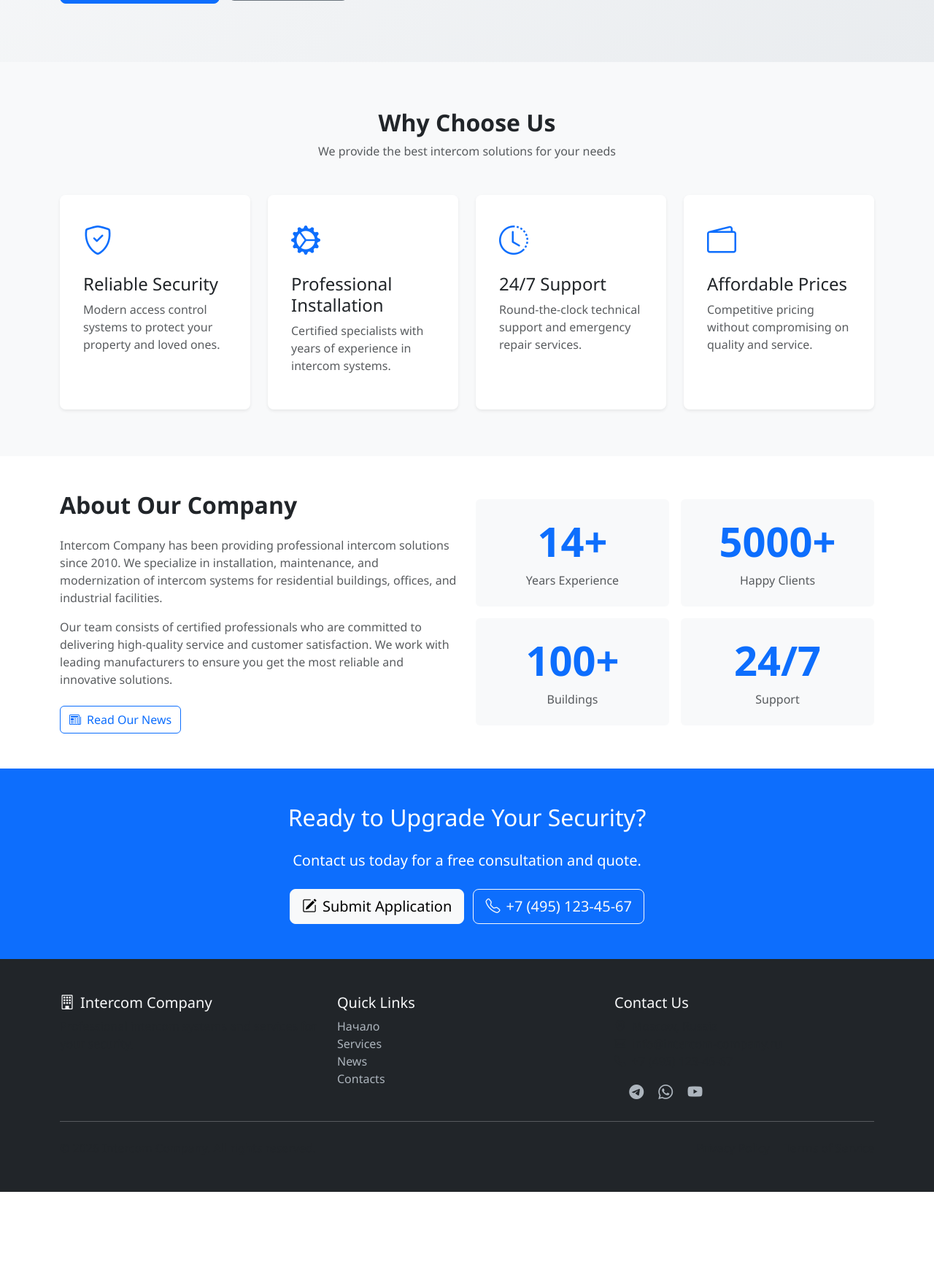
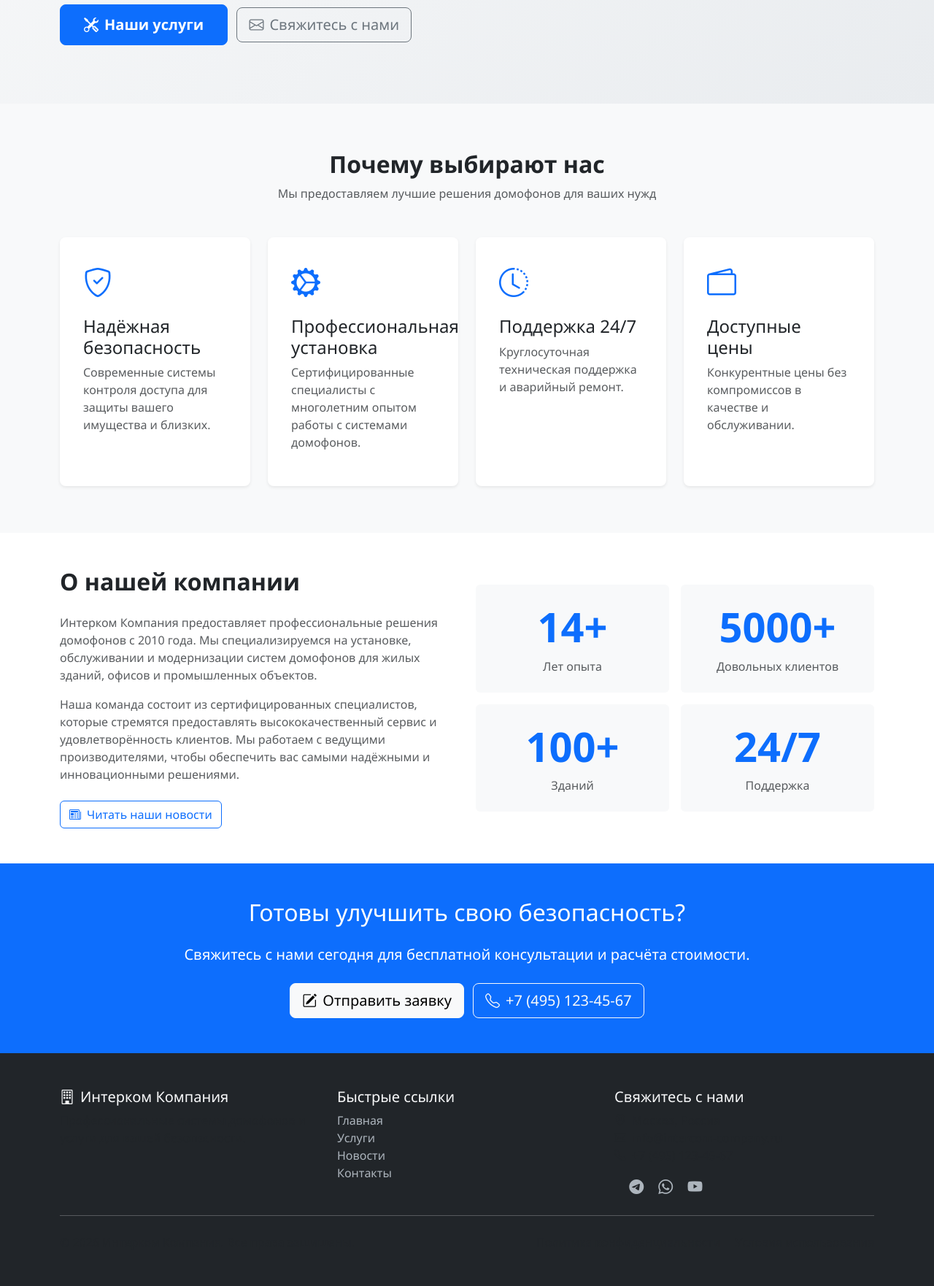
Before and after one commit to yanexx01/project, a Django app: page / in a window 1280 px wide. Shown: the part 512-2274 px from the top of the page at 73% size. Before the commit the page ends 2145 px from the top, so only its background shows below. Run offline with Django 5.2, Linux system fonts and the light colour scheme.

Commit message:
Title: Перевод интерфейса на русский язык
Key features implemented:
- Обновлен шаблон base.html с русским названием компании и текстами меню
- Переведены все шаблоны приложений на русский язык включая формы заявок, списки услуг, контактов, долгов и новостей
- Удалены теги локализации i18n из всех шаблонов
- Обновлен файл .gitignore с расширенным списком исключений

Обновлены все пользовательские интерфейсы для русскоязычного взаимодействия, подготовлено место для будущей ручной локализации.

```diff
--- a/core/templates/core/home.html
+++ b/core/templates/core/home.html
@@ -1,7 +1,6 @@
 {% extends 'base.html' %}
-{% load i18n %}
 
-{% block title %}{% trans "Home" %} - Intercom Company{% endblock %}
+{% block title %}Главная - Интерком Компания{% endblock %}
 
 {% block content %}
 <!-- Hero Section -->
@@ -9,17 +8,17 @@
     <div class="container">
         <div class="row align-items-center">
             <div class="col-lg-6">
-                <h1 class="hero-title display-5">{% trans "Modern Intercom Solutions for Your Security" %}</h1>
-                <p class="hero-lead">{% trans "Professional installation, maintenance, and repair of intercom systems. Trusted by thousands of customers across Russia." %}</p>
+                <h1 class="hero-title display-5">Современные решения домофонов для вашей безопасности</h1>
+                <p class="hero-lead">Профессиональная установка, обслуживание и ремонт систем домофонов. Нам доверяют тысячи клиентов по всей России.</p>
                 <a href="{% url 'services:list' %}" class="btn btn-primary btn-lg">
-                    <i class="bi bi-tools me-2"></i>{% trans "Our Services" %}
+                    <i class="bi bi-tools me-2"></i>Наши услуги
                 </a>
                 <a href="{% url 'contacts:list' %}" class="btn btn-outline-secondary btn-lg ms-2">
-                    <i class="bi bi-envelope me-2"></i>{% trans "Contact Us" %}
+                    <i class="bi bi-envelope me-2"></i>Свяжитесь с нами
                 </a>
             </div>
             <div class="col-lg-6 text-center mt-4 mt-lg-0">
-                <img src="https://cdn.jsdelivr.net/npm/bootstrap-icons@1.11.1/icons/building.svg" alt="Intercom System" class="img-fluid" style="max-width: 400px; opacity: 0.8;">
+                <img src="https://cdn.jsdelivr.net/npm/bootstrap-icons@1.11.1/icons/building.svg" alt="Система домофонов" class="img-fluid" style="max-width: 400px; opacity: 0.8;">
             </div>
         </div>
     </div>
@@ -29,8 +28,8 @@
 <section class="features-section bg-light">
     <div class="container">
         <div class="text-center mb-5">
-            <h2 class="fw-bold">{% trans "Why Choose Us" %}</h2>
-            <p class="text-muted">{% trans "We provide the best intercom solutions for your needs" %}</p>
+            <h2 class="fw-bold">Почему выбирают нас</h2>
+            <p class="text-muted">Мы предоставляем лучшие решения домофонов для ваших нужд</p>
         </div>
 
         <div class="row g-4">
@@ -39,8 +38,8 @@
                     <div class="feature-icon">
                         <i class="bi bi-shield-check"></i>
                     </div>
-                    <h4>{% trans "Reliable Security" %}</h4>
-                    <p class="text-muted">{% trans "Modern access control systems to protect your property and loved ones." %}</p>
+                    <h4>Надёжная безопасность</h4>
+                    <p class="text-muted">Современные системы контроля доступа для защиты вашего имущества и близких.</p>
                 </div>
             </div>
 
@@ -49,8 +48,8 @@
                     <div class="feature-icon">
                         <i class="bi bi-gear-wide-connected"></i>
                     </div>
-                    <h4>{% trans "Professional Installation" %}</h4>
-                    <p class="text-muted">{% trans "Certified specialists with years of experience in intercom systems." %}</p>
+                    <h4>Профессиональная установка</h4>
+                    <p class="text-muted">Сертифицированные специалисты с многолетним опытом работы с системами домофонов.</p>
                 </div>
             </div>
 
@@ -59,8 +58,8 @@
                     <div class="feature-icon">
                         <i class="bi bi-clock-history"></i>
                     </div>
-                    <h4>{% trans "24/7 Support" %}</h4>
-                    <p class="text-muted">{% trans "Round-the-clock technical support and emergency repair services." %}</p>
+                    <h4>Поддержка 24/7</h4>
+                    <p class="text-muted">Круглосуточная техническая поддержка и аварийный ремонт.</p>
                 </div>
             </div>
 
@@ -69,8 +68,8 @@
                     <div class="feature-icon">
                         <i class="bi bi-wallet2"></i>
                     </div>
-                    <h4>{% trans "Affordable Prices" %}</h4>
-                    <p class="text-muted">{% trans "Competitive pricing without compromising on quality and service." %}</p>
+                    <h4>Доступные цены</h4>
+                    <p class="text-muted">Конкурентные цены без компромиссов в качестве и обслуживании.</p>
                 </div>
             </div>
         </div>
@@ -82,11 +81,11 @@
     <div class="container">
         <div class="row align-items-center">
             <div class="col-lg-6">
-                <h2 class="fw-bold mb-4">{% trans "About Our Company" %}</h2>
-                <p class="text-muted mb-3">{% trans "Intercom Company has been providing professional intercom solutions since 2010. We specialize in installation, maintenance, and modernization of intercom systems for residential buildings, offices, and industrial facilities." %}</p>
-                <p class="text-muted mb-4">{% trans "Our team consists of certified professionals who are committed to delivering high-quality service and customer satisfaction. We work with leading manufacturers to ensure you get the most reliable and innovative solutions." %}</p>
+                <h2 class="fw-bold mb-4">О нашей компании</h2>
+                <p class="text-muted mb-3">Интерком Компания предоставляет профессиональные решения домофонов с 2010 года. Мы специализируемся на установке, обслуживании и модернизации систем домофонов для жилых зданий, офисов и промышленных объектов.</p>
+                <p class="text-muted mb-4">Наша команда состоит из сертифицированных специалистов, которые стремятся предоставлять высококачественный сервис и удовлетворённость клиентов. Мы работаем с ведущими производителями, чтобы обеспечить вас самыми надёжными и инновационными решениями.</p>
                 <a href="{% url 'news:list' %}" class="btn btn-outline-primary">
-                    <i class="bi bi-newspaper me-2"></i>{% trans "Read Our News" %}
+                    <i class="bi bi-newspaper me-2"></i>Читать наши новости
                 </a>
             </div>
             <div class="col-lg-6 mt-4 mt-lg-0">
@@ -94,25 +93,25 @@
                     <div class="col-6">
                         <div class="text-center p-4 bg-light rounded">
                             <h3 class="display-4 fw-bold text-primary">14+</h3>
-                            <p class="text-muted mb-0">{% trans "Years Experience" %}</p>
+                            <p class="text-muted mb-0">Лет опыта</p>
                         </div>
                     </div>
                     <div class="col-6">
                         <div class="text-center p-4 bg-light rounded">
                             <h3 class="display-4 fw-bold text-primary">5000+</h3>
-                            <p class="text-muted mb-0">{% trans "Happy Clients" %}</p>
+                            <p class="text-muted mb-0">Довольных клиентов</p>
                         </div>
                     </div>
                     <div class="col-6">
                         <div class="text-center p-4 bg-light rounded">
                             <h3 class="display-4 fw-bold text-primary">100+</h3>
-                            <p class="text-muted mb-0">{% trans "Buildings" %}</p>
+                            <p class="text-muted mb-0">Зданий</p>
                         </div>
                     </div>
                     <div class="col-6">
                         <div class="text-center p-4 bg-light rounded">
                             <h3 class="display-4 fw-bold text-primary">24/7</h3>
-                            <p class="text-muted mb-0">{% trans "Support" %}</p>
+                            <p class="text-muted mb-0">Поддержка</p>
                         </div>
                     </div>
                 </div>
@@ -124,10 +123,10 @@
 <!-- CTA Section -->
 <section class="py-5 bg-primary text-white">
     <div class="container text-center">
-        <h2 class="mb-4">{% trans "Ready to Upgrade Your Security?" %}</h2>
-        <p class="lead mb-4">{% trans "Contact us today for a free consultation and quote." %}</p>
+        <h2 class="mb-4">Готовы улучшить свою безопасность?</h2>
+        <p class="lead mb-4">Свяжитесь с нами сегодня для бесплатной консультации и расчёта стоимости.</p>
         <a href="{% url 'applications:create' %}" class="btn btn-light btn-lg">
-            <i class="bi bi-pencil-square me-2"></i>{% trans "Submit Application" %}
+            <i class="bi bi-pencil-square me-2"></i>Отправить заявку
         </a>
         <a href="tel:+74951234567" class="btn btn-outline-light btn-lg ms-2">
             <i class="bi bi-telephone me-2"></i>+7 (495) 123-45-67
--- a/templates/base.html
+++ b/templates/base.html
@@ -1,11 +1,10 @@
 <!DOCTYPE html>
 <html lang="{{ LANGUAGE_CODE }}">
 {% load static %}
-{% load i18n %}
 <head>
     <meta charset="UTF-8">
     <meta name="viewport" content="width=device-width, initial-scale=1.0">
-    <title>{% block title %}Intercom Company{% endblock %}</title>
+    <title>{% block title %}Интерком Компания{% endblock %}</title>
 
     <!-- Bootstrap 5 CSS CDN -->
     <link href="https://cdn.jsdelivr.net/npm/bootstrap@5.3.2/dist/css/bootstrap.min.css" rel="stylesheet">
@@ -22,7 +21,7 @@
         <div class="container">
             <!-- Logo -->
             <a class="navbar-brand" href="/">
-                <i class="bi bi-building me-2"></i>Intercom Company
+                <i class="bi bi-building me-2"></i>Интерком Компания
             </a>
 
             <!-- Mobile Toggle -->
@@ -34,22 +33,22 @@
             <div class="collapse navbar-collapse" id="navbarNav">
                 <ul class="navbar-nav ms-auto">
                     <li class="nav-item">
-                        <a class="nav-link" href="/">{% trans "Home" %}</a>
+                        <a class="nav-link" href="/">Главная</a>
                     </li>
                     <li class="nav-item">
-                        <a class="nav-link" href="{% url 'services:list' %}">{% trans "Services" %}</a>
+                        <a class="nav-link" href="{% url 'services:list' %}">Услуги</a>
                     </li>
                     <li class="nav-item">
-                        <a class="nav-link" href="{% url 'news:list' %}">{% trans "News" %}</a>
+                        <a class="nav-link" href="{% url 'news:list' %}">Новости</a>
                     </li>
                     <li class="nav-item">
-                        <a class="nav-link" href="{% url 'applications:list' %}">{% trans "Applications" %}</a>
+                        <a class="nav-link" href="{% url 'applications:list' %}">Заявки</a>
                     </li>
                     <li class="nav-item">
-                        <a class="nav-link" href="{% url 'debts:list' %}">{% trans "Debts" %}</a>
+                        <a class="nav-link" href="{% url 'debts:list' %}">Долги</a>
                     </li>
                     <li class="nav-item">
-                        <a class="nav-link" href="{% url 'contacts:list' %}">{% trans "Contacts" %}</a>
+                        <a class="nav-link" href="{% url 'contacts:list' %}">Контакты</a>
                     </li>
                 </ul>
 
@@ -77,22 +76,22 @@
         <div class="container">
             <div class="row">
                 <div class="col-lg-4 mb-4 mb-lg-0">
-                    <h5><i class="bi bi-building me-2"></i>Intercom Company</h5>
-                    <p class="text-muted">{% trans "Professional intercom systems and services for your security." %}</p>
+                    <h5><i class="bi bi-building me-2"></i>Интерком Компания</h5>
+                    <p class="text-muted">Профессиональные системы домофонов и услуги для вашей безопасности.</p>
                 </div>
                 <div class="col-lg-4 mb-4 mb-lg-0">
-                    <h5>{% trans "Quick Links" %}</h5>
+                    <h5>Быстрые ссылки</h5>
                     <ul class="list-unstyled">
-                        <li><a href="/">{% trans "Home" %}</a></li>
-                        <li><a href="{% url 'services:list' %}">{% trans "Services" %}</a></li>
-                        <li><a href="{% url 'news:list' %}">{% trans "News" %}</a></li>
-                        <li><a href="{% url 'contacts:list' %}">{% trans "Contacts" %}</a></li>
+                        <li><a href="/">Главная</a></li>
+                        <li><a href="{% url 'services:list' %}">Услуги</a></li>
+                        <li><a href="{% url 'news:list' %}">Новости</a></li>
+                        <li><a href="{% url 'contacts:list' %}">Контакты</a></li>
                     </ul>
                 </div>
                 <div class="col-lg-4">
-                    <h5>{% trans "Contact Us" %}</h5>
+                    <h5>Свяжитесь с нами</h5>
                     <ul class="list-unstyled text-muted">
-                        <li><i class="bi bi-geo-alt me-2"></i>{% trans "Moscow, Russia" %}</li>
+                        <li><i class="bi bi-geo-alt me-2"></i>Москва, Россия</li>
                         <li><i class="bi bi-envelope me-2"></i>info@intercom-company.ru</li>
                         <li><i class="bi bi-telephone me-2"></i>+7 (495) 123-45-67</li>
                     </ul>
@@ -109,11 +108,11 @@
             <hr class="my-4 bg-secondary">
             <div class="row">
                 <div class="col-md-6 text-center text-md-start">
-                    <p class="mb-0 text-muted">&copy; {% now "Y" %} Intercom Company. {% trans "All rights reserved." %}</p>
+                    <p class="mb-0 text-muted">&copy; {% now "Y" %} Интерком Компания. Все права защищены.</p>
                 </div>
                 <div class="col-md-6 text-center text-md-end">
-                    <a href="#" class="text-muted me-3">{% trans "Privacy Policy" %}</a>
-                    <a href="#" class="text-muted">{% trans "Terms of Service" %}</a>
+                    <a href="#" class="text-muted me-3">Политика конфиденциальности</a>
+                    <a href="#" class="text-muted">Условия использования</a>
                 </div>
             </div>
         </div>
```
Also changed, not shown: applications/templates/applications/application_form.html (+3 -4 lines), applications/templates/applications/application_list.html (+11 -12 lines), contacts/templates/contacts/contacts_list.html (+9 -10 lines), debts/templates/debts/debts_list.html (+10 -11 lines), news/templates/news/news_detail.html (+4 -5 lines), news/templates/news/news_list.html (+7 -8 lines), services/templates/services/services_list.html (+7 -8 lines), 1 other file.
